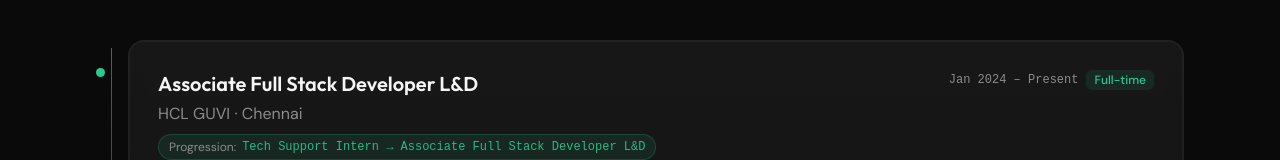
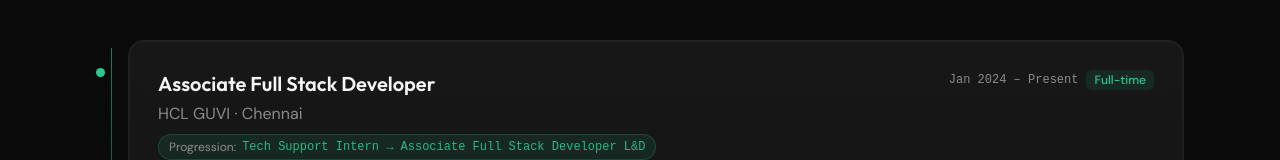
Before and after one commit to rohith00016/portfolio, a React (Vite) app: page / in a window 1280 px wide. Shown: the part 2326-2486 px from the top of the page. Built offline with nearby package versions, Linux system fonts and the light colour scheme.

Commit message:
feat: add ExperienceSection component to showcase professional background and skills

```diff
--- a/src/components/ExperienceSection.tsx
+++ b/src/components/ExperienceSection.tsx
@@ -16,7 +16,7 @@
 
 const experiences: ExperienceItem[] = [
   {
-    title: "Associate Full Stack Developer L&D",
+    title: "Associate Full Stack Developer",
     company: "HCL GUVI",
     location: "Chennai",
     duration: "Jan 2024 – Present",
```
